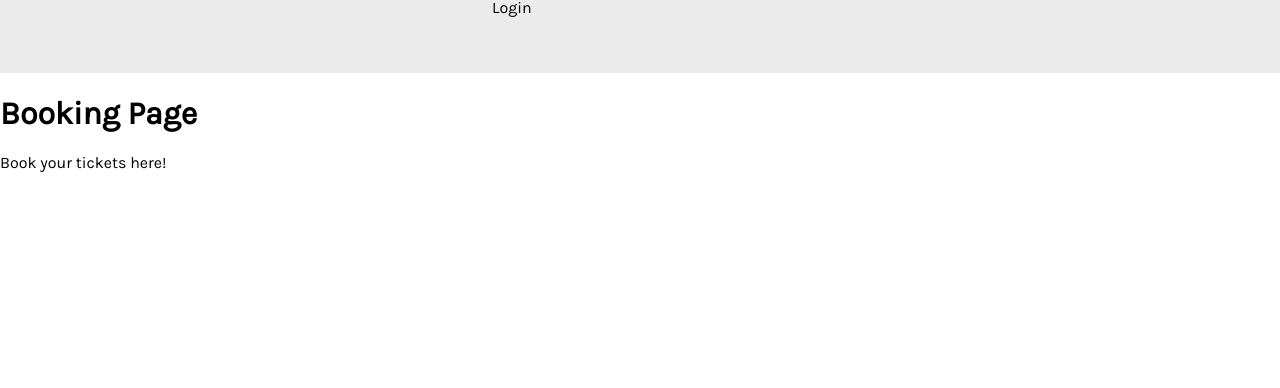
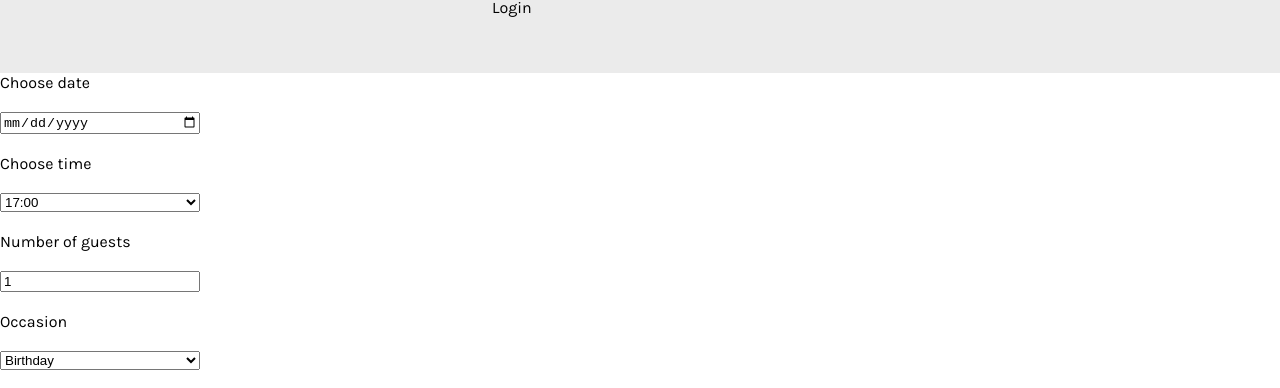
Before and after one commit to JMReynoso/little-lemon, a React (Create React App) app: page /reservations in a window 1280 px wide. Shown: the part 2513-2901 px from the top of the page. Before the commit the page ends 2701 px from the top, so only its background shows below. Built offline with nearby package versions, Linux system fonts and the light colour scheme.

Commit message:
Added base booking page

```diff
--- /dev/null
+++ b/src/BookingForm.tsx
@@ -0,0 +1,89 @@
+import React, { useState } from 'react';
+
+interface BookingFormProps {
+    onSubmit: (formData: BookingFormData) => void;
+}
+
+interface BookingFormData {
+    name: string;
+    email: string;
+    date: string;
+    time: string;
+    occasion: string;
+    guests: number;
+}
+
+const BookingForm: React.FC<BookingFormProps> = ({ onSubmit }) => {
+    const [formData, setFormData] = useState<BookingFormData>({
+        name: '',
+        email: '',
+        date: '',
+        time: '',
+        occasion: '',
+        guests: 1,
+    });
+
+    const handleChange = (e: React.ChangeEvent<HTMLInputElement | HTMLSelectElement>) => {
+        const { name, value } = e.target;
+        setFormData((prev) => ({
+            ...prev,
+            [name]: name === 'guests' ? parseInt(value) : value,
+        }));
+    };
+
+    const handleSubmit = (e: React.FormEvent) => {
+        e.preventDefault();
+        onSubmit(formData);
+    };
+
+    return (
+        <form onSubmit={handleSubmit} style={{ display: 'grid', maxWidth: '200px', gap: '20px' }}>
+            <label htmlFor="res-date">Choose date</label>
+            <input
+                type="date"
+                id="res-date"
+                name="date"
+                value={formData.date}
+                onChange={handleChange}
+            />
+            <label htmlFor="res-time">Choose time</label>
+            <select
+                id="res-time"
+                name="time"
+                value={formData.time}
+                onChange={handleChange}
+            >
+                <option value="17:00">17:00</option>
+                <option value="18:00">18:00</option>
+                <option value="19:00">19:00</option>
+                <option value="20:00">20:00</option>
+                <option value="21:00">21:00</option>
+                <option value="22:00">22:00</option>
+            </select>
+            <label htmlFor="guests">Number of guests</label>
+            <input
+                type="number"
+                id="guests"
+                name="guests"
+                placeholder="1"
+                min="1"
+                max="10"
+                value={formData.guests}
+                onChange={handleChange}
+            />
+            <label htmlFor="occasion">Occasion</label>
+            <select
+                id="occasion"
+                name="occasion"
+                value={formData.occasion || ''}
+                onChange={handleChange}
+            >
+                <option value="Birthday">Birthday</option>
+                <option value="Anniversary">Anniversary</option>
+            </select>
+            <input type="submit" value="Make Your reservation" />
+        </form>
+    );
+};
+
+export default BookingForm;
--- a/src/pages/BookingPage.tsx
+++ b/src/pages/BookingPage.tsx
@@ -1,8 +1,9 @@
+import BookingForm from "../BookingForm";
+
 function BookingPage() {
   return (
     <>
-      <h1>Booking Page</h1>
-      <p>Book your tickets here!</p>
+      <BookingForm onSubmit={(formData) => console.log(formData)} />
     </>
   );
 }
```
